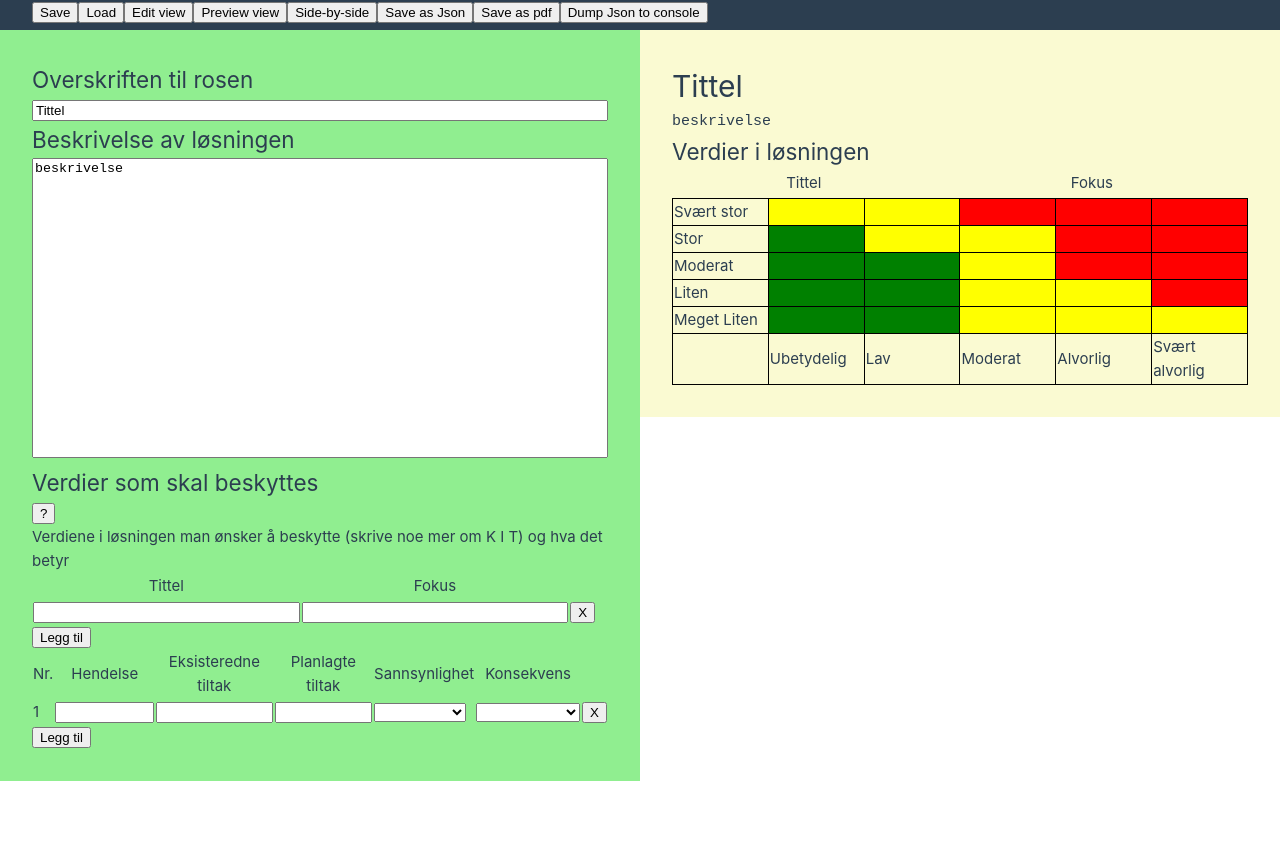
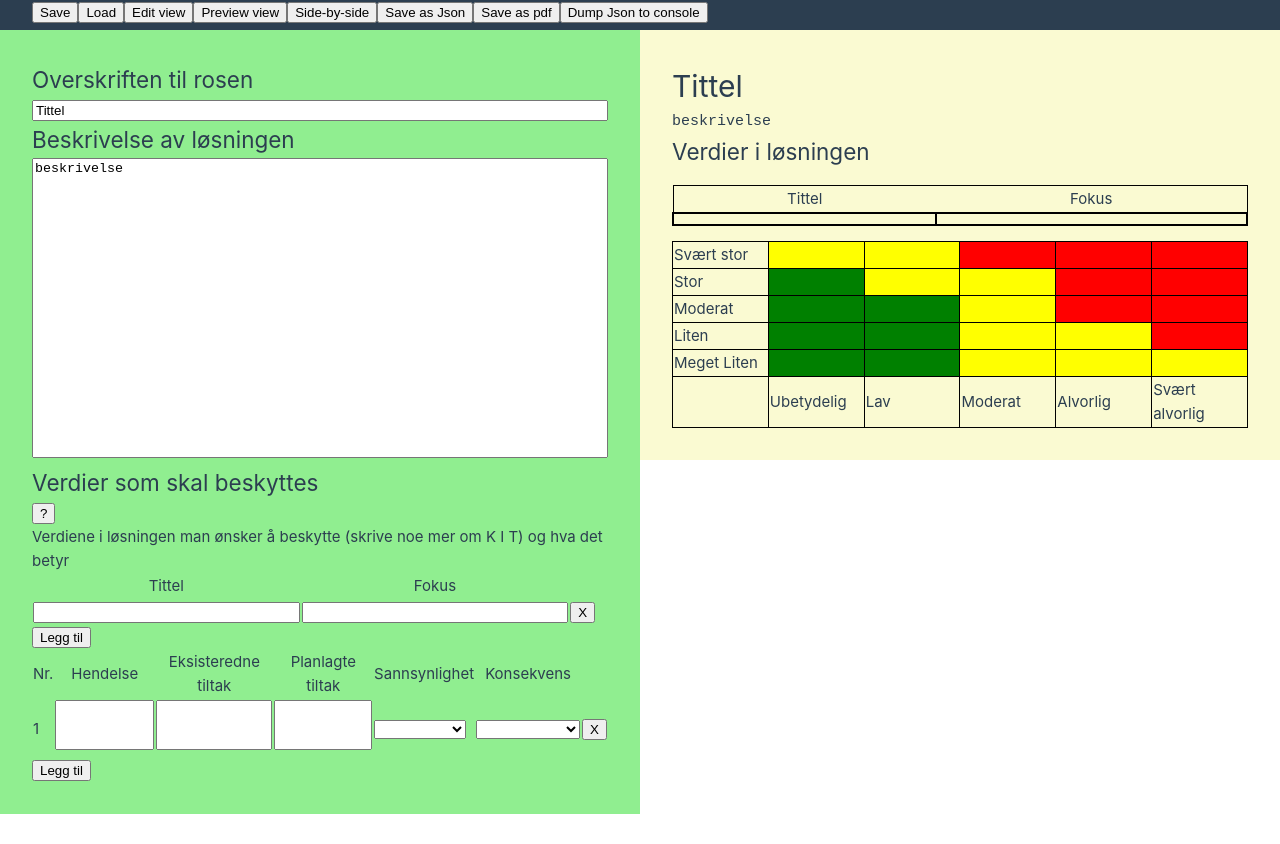
Before and after one commit to oslokommune/rosinator, a Vue app: page / in a window 1280 px wide. Before the commit the page ends 811 px from the top, so only its background shows below. Built offline with nearby package versions, Linux system fonts and the light colour scheme.

Commit message:
Use textareas and some table style

```diff
--- a/src/App.vue
+++ b/src/App.vue
@@ -118,7 +118,7 @@ export default {
   <h2>Overskriften til rosen</h2>
   <input class="single" v-model="title">
   <h2>Beskrivelse av løsningen</h2>
-    <textarea v-model="description"></textarea>
+    <textarea class="long-text" v-model="description"></textarea>
     <h2>Verdier som skal beskyttes</h2>
     <button @click="toggle('values')">?</button>
     <p id="values">Verdiene i løsningen man ønsker å beskytte (skrive noe mer om K I T) og hva det betyr</p>
@@ -145,9 +145,9 @@ export default {
     </tr>
     <tr v-for="(hendelse, index) in hendelser">
       <td>{{ index + 1 }}</td>
-      <td><input v-model="hendelse.hendelse"></td>
-      <td><input v-model="hendelse.situasjon"></td>
-      <td><input v-model="hendelse.action"></td>
+      <td><textarea class="medium-text" v-model="hendelse.hendelse"></textarea></td>
+      <td><textarea class="medium-text" v-model="hendelse.situasjon"> </textarea></td>
+      <td><textarea class="medium-text" v-model="hendelse.action"></textarea></td>
       <td>
         <select v-model="hendelse.sannsynlighet">
         <option value="1">Meget Liten</option>
@@ -179,7 +179,7 @@ export default {
   <pre>{{ description }}</pre>
 
   <h2>Verdier i løsningen</h2>
-  <table class="preview">
+  <table class="data">
     <tr>
       <th>Tittel</th>
       <th>Fokus</th>
@@ -447,7 +447,6 @@ export default {
 
 <style scoped>
 
-
 ul.comma-list {
   display: inline;
   list-style: none;
@@ -494,11 +493,21 @@ nav {
   top: 0;
   position: fixed;
 
-
 }
 table {
   border-collapse: collapse;
   width: 100%;
+}
+
+table.data {
+  border: solid 1px black;
+  margin: 15px 0;
+
+}
+
+table.data td {
+  border: solid 2px black;
+  padding: 5px;
 }
 
 input {
@@ -521,13 +530,18 @@ div.preview {
   #overflow: auto;
 }
 
-
-
-textarea {
+textarea.long-text {
   width: 100%;
   height: 300px;
   resize: none;
 }
+
+textarea.medium-text {
+  width: 100%;
+  height: 50px;
+  resize: none;
+}
+
 pre {
   white-space: pre-wrap;
 }
```
